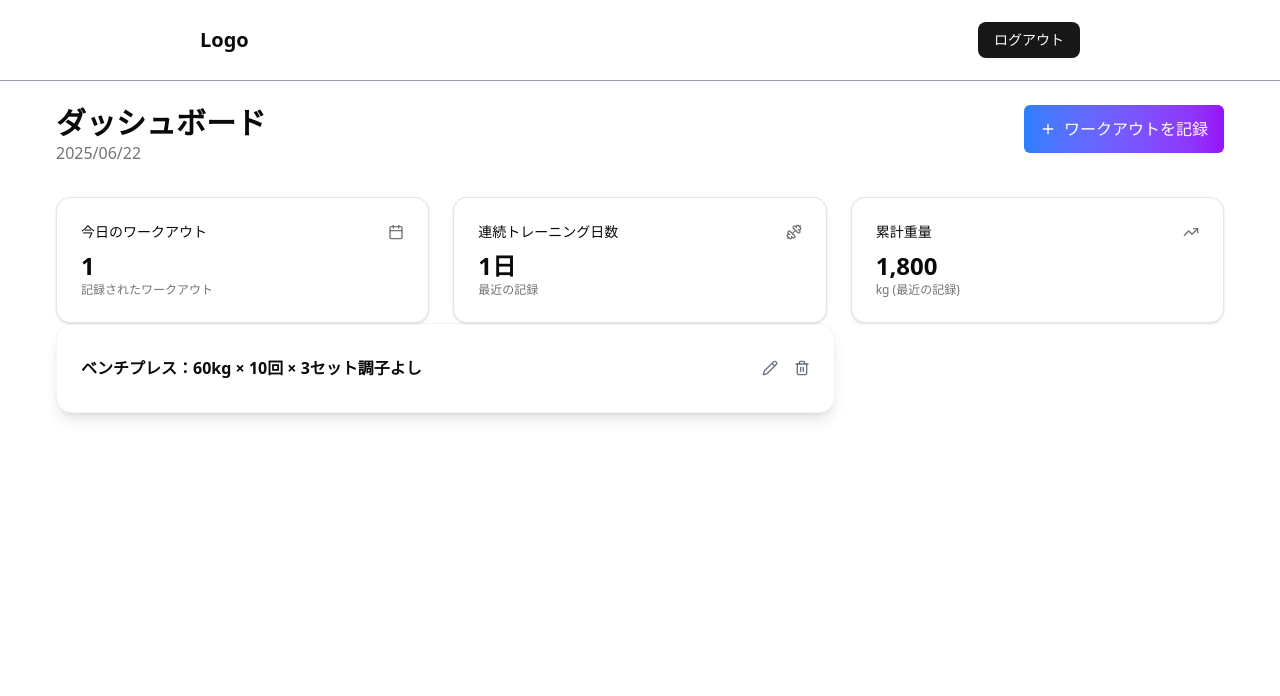
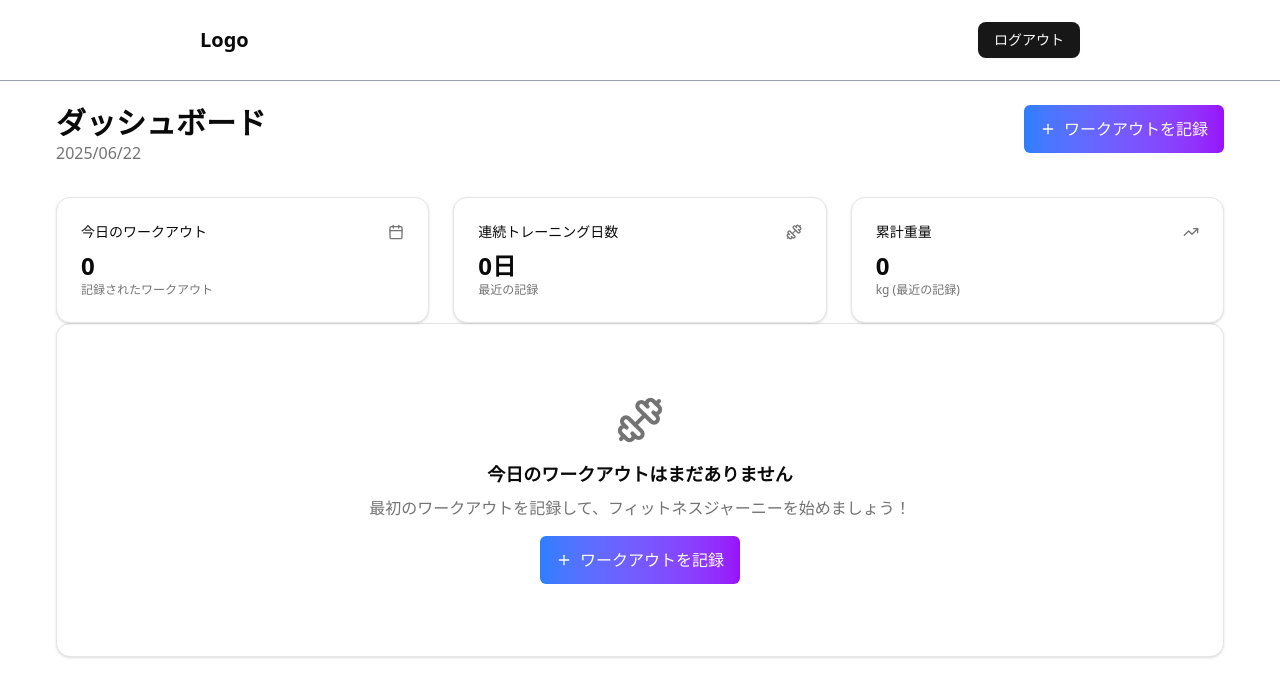
Before and after one commit to wataru-corder/work-app, a Next.js app: page /dashboard in a window 1280 px wide. Shown: the top 696 px of the page. Built offline with nearby package versions, Linux system fonts and the light colour scheme; data requests are answered from the project's data file.

Commit message:
WorkoutListコンポーネントのスタイルを改善し、今日のワークアウトがない場合のメッセージをカード形式で表示。db.jsonのワークアウトデータを更新。

```diff
--- a/app/dashboard/page.tsx
+++ b/app/dashboard/page.tsx
@@ -97,7 +97,7 @@ export default async function DashboardPage() {
       </div>
 
       {/* 今日のトレーニング記録の表示 */}
-      <div className="w-full lg:w-2/3">
+      <div className="w-full">
         <WorkoutList workout={todyWorkout} />
       </div>
     </main>
--- a/components/WorkoutList.tsx
+++ b/components/WorkoutList.tsx
@@ -1,5 +1,8 @@
 import { Workout } from '@/types'
-import { Pencil, Trash2 } from 'lucide-react'
+import { Dumbbell, Pencil, Trash2 } from 'lucide-react'
+import { Card, CardContent } from './ui/card'
+
+import { DialogCloseButton } from './DialogCloseButton'
 
 type workoutListProps = {
   workout: Workout[]
@@ -7,27 +10,29 @@ type workoutListProps = {
 
 const WorkoutList = ({ workout }: workoutListProps) => {
   if (workout.length === 0) {
-    return <p className="text-gray-700">今日の記録はまだありません</p>
+    return (
+      <Card>
+        <CardContent className="flex flex-col items-center justify-center py-12">
+          <Dumbbell className="h-12 w-12 text-muted-foreground mb-4" />
+          <h3 className="text-lg font-semibold mb-2">
+            今日のワークアウトはまだありません
+          </h3>
+          <p className="text-muted-foreground text-center mb-4">
+            最初のワークアウトを記録して、フィットネスジャーニーを始めましょう！
+          </p>
+          <div className="w-[400]">
+            <DialogCloseButton />
+          </div>
+        </CardContent>
+      </Card>
+    )
   }
-
   return (
-    <div>
-      {/* <div className="text-xl font-bold mb-4">
-        {new Date(workout[0].date).toLocaleDateString('ja-JP', {
-          month: 'long',
-          day: 'numeric',
-        })}
-        の記録
-      </div> */}
-      <div>
     <div className="bg-white rounded-2xl shadow-lg p-6 border border-gray-100">
       {workout.map((workout) => (
         <ul className="mt-2 space-y-1 font-semibold" key={workout.id}>
           {workout.records.map((r) => (
-                <li
-                  key={r.id}
-                  className="pb-2 flex justify-between items-center"
-                >
+            <li key={r.id} className="pb-2 flex justify-between items-center">
               {r.exercise}：{r.weight}kg × {r.reps}回 × {r.sets}セット
               {r.memo}
               <span className="flex gap-4 text-gray-500">
@@ -43,8 +48,6 @@ const WorkoutList = ({ workout }: workoutListProps) => {
         </ul>
       ))}
     </div>
-      </div>
-    </div>
   )
 }
 
--- a/db.json
+++ b/db.json
@@ -1,49 +1,33 @@
 {
   "workouts": [
     {
-      "id": "w1",
-      "userId": "u1",
-      "date": "2025-06-22",
-      "note": "胸トレ",
-      "records": [
-        {
-          "id": "r1",
-          "exercise": "ベンチプレス",
-          "weight": 60,
-          "reps": 10,
-          "sets": 3,
-          "memo": "調子よし"
-        }
-      ]
-    },
-    {
-      "id": "6a08b56f-3920-4c1e-8abd-58f392c0cd5a",
+      "id": "f480090b-1868-44f8-933c-99e2cc1cab2b",
       "userId": "u1",
       "date": "2025-06-29",
       "note": "",
       "records": [
         {
-          "id": "84700855-3124-4b43-8fff-00ccaf0a430c",
+          "id": "58490f39-781c-4237-b7a7-41aefff30853",
           "exercise": "ベンチ",
-          "weight": 1,
-          "reps": 1,
+          "weight": 60,
+          "reps": 7,
           "sets": 1,
           "memo": ""
         }
       ]
     },
     {
-      "id": "e59412d8-3931-48c6-8852-f06e62e9ab23",
+      "id": "3563c17a-599f-4dfa-8dd8-2d3223021f81",
       "userId": "u1",
-      "date": "2025-06-28",
+      "date": "2025-06-29",
       "note": "",
       "records": [
         {
-          "id": "9038f0ed-5db1-4bef-bf68-2275dbe386da",
-          "exercise": "aa",
-          "weight": 12,
-          "reps": 1,
-          "sets": 1,
+          "id": "97b0248c-ebe7-4be9-be8b-94cfb749a6a9",
+          "exercise": "スクワット",
+          "weight": 80,
+          "reps": 4,
+          "sets": 3,
           "memo": ""
         }
       ]
```
Lines whose indentation alone changed are shown as unchanged.
